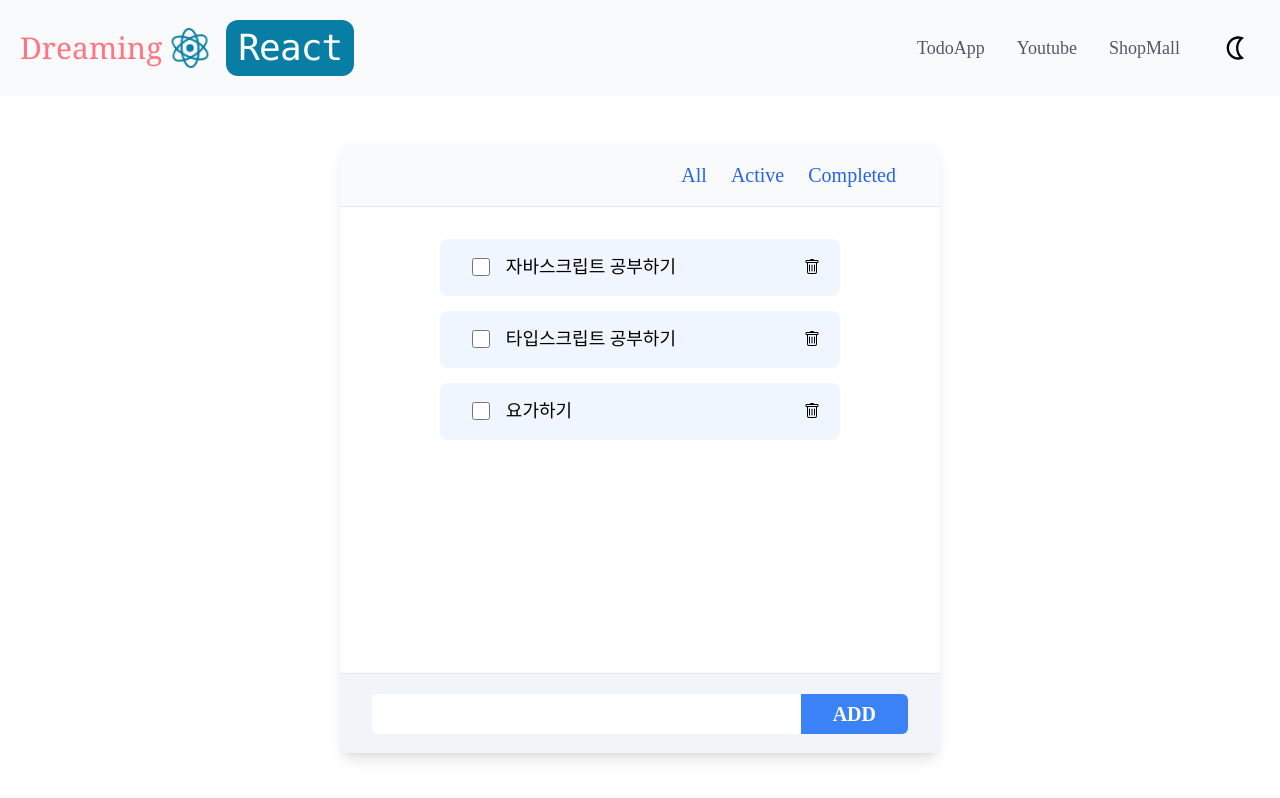
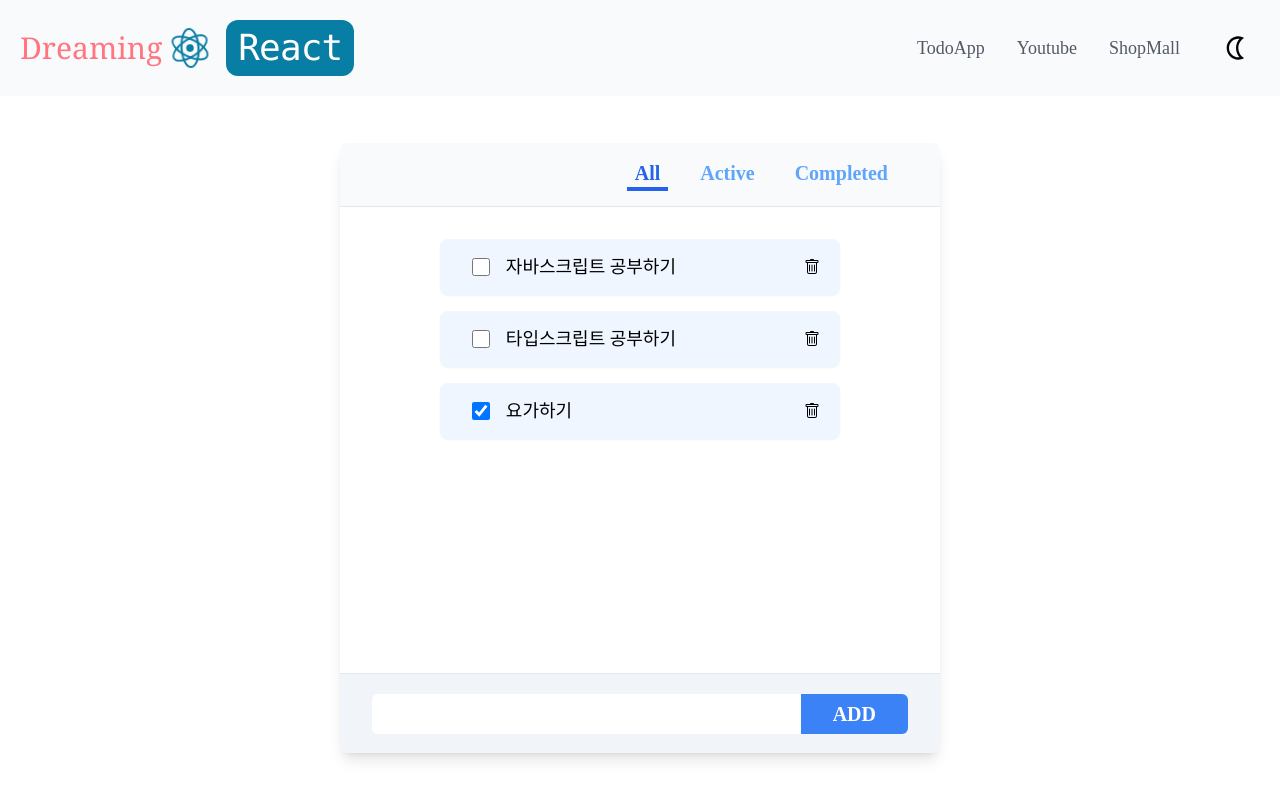
Before and after one commit to jjanmo/dreaming-react, a React (Vite) app: page /todos in a window 1280 px wide. Built offline with nearby package versions, Linux system fonts and the light colour scheme.

Commit message:
feat: make/update todos ui

```diff
--- a/src/components/todos/Body.tsx
+++ b/src/components/todos/Body.tsx
@@ -1,29 +1,22 @@
+import { useContext, useEffect, useState } from 'react'
 import Todo from './Todo'
+import { Todo as TodoType, TodosContext } from '@components/contexts/TodosContext'
 
 export default function Body() {
-  const data = [
-    {
-      id: 1,
-      content: '자바스크립트 공부하기',
-      status: 'doing',
-    },
-    {
-      id: 2,
-      content: '타입스크립트 공부하기',
-      status: 'doing',
-    },
-    {
-      id: 3,
-      content: '요가하기',
-      status: 'done',
-    },
-  ]
+  const { todos, selectedType } = useContext(TodosContext)
+  const [selectedTodos, setSelectedTodos] = useState<TodoType[]>(todos)
+
+  useEffect(() => {
+    if (selectedType === 'all') return setSelectedTodos(todos)
+    if (selectedType === 'active') return setSelectedTodos(todos.filter((todo) => !todo.done))
+    if (selectedType === 'completed') return setSelectedTodos(todos.filter((todo) => todo.done))
+  }, [selectedType, todos])
 
   return (
     <div className="h-[466px]">
       <ul className="h-full py-4 overflow-y-scroll">
-        {data.map((item) => (
-          <Todo key={item.id} {...item} />
+        {selectedTodos.map((todo) => (
+          <Todo key={todo.id} {...todo} />
         ))}
       </ul>
     </div>
--- a/src/components/todos/Form.tsx
+++ b/src/components/todos/Form.tsx
@@ -1,9 +1,35 @@
+import { TodosContext } from '@components/contexts/TodosContext'
+import { useContext, useState } from 'react'
+
 export default function Form() {
+  const { addTodo } = useContext(TodosContext)
+  const [content, setContent] = useState<string>('')
+
+  const handleSubmit = (e: React.FormEvent<HTMLFormElement>) => {
+    e.preventDefault()
+
+    if (content) {
+      addTodo({ content })
+      setContent('')
+    }
+  }
+
+  const handleChange = (e: React.ChangeEvent<HTMLInputElement>) => {
+    const { value } = e.target
+    setContent(value)
+  }
+
   return (
-    <form className="flex justify-center items-center h-20 px-8  bg-slate-100 border-t border-slate-200 border-solid">
+    <form
+      className="flex justify-center items-center h-20 px-8  bg-slate-100 border-t border-slate-200 border-solid"
+      onSubmit={handleSubmit}
+    >
       <input
         type="text"
         className="flex-8/12 w-full h-10 px-2 rounded-tl-md rounded-bl-md outline-none"
+        autoFocus
+        value={content}
+        onChange={handleChange}
       />
       <button className="flex-4/12 h-10 px-8  bg-blue-500 text-white text-xl font-semibold rounded-tr-md rounded-br-md">
         ADD
--- a/src/components/todos/Header.tsx
+++ b/src/components/todos/Header.tsx
@@ -1,9 +1,49 @@
+import { SelectedType, TodosContext } from '@components/contexts/TodosContext'
+import { useContext, useState } from 'react'
+
 export default function Header() {
+  const { updateSelectedType, selectedType } = useContext(TodosContext)
+
+  const handleClick = (e: React.MouseEvent<HTMLButtonElement>) => {
+    const selectedType = (e.target as HTMLButtonElement).dataset.selectedType as SelectedType
+    updateSelectedType({ type: selectedType })
+  }
+
   return (
     <div className="flex justify-end items-center h-16 px-8 py-6 bg-slate-50 border-b border-slate-200 border-solid">
-      <button className="mx-3 text-xl text-blue-600 font-medium">All</button>
-      <button className="mx-3 text-xl text-blue-600 font-medium">Active</button>
-      <button className="mx-3 text-xl text-blue-600 font-medium">Completed</button>
+      <button
+        className={`px-2 mx-3 text-xl font-semibold transition duration-75 ${
+          selectedType === 'all'
+            ? ' text-blue-600 border-b-4 border-blue-600'
+            : 'text-blue-400 border-b-4 border-transparent'
+        }`}
+        data-selected-type="all"
+        onClick={handleClick}
+      >
+        All
+      </button>
+      <button
+        className={`px-2 mx-3 text-xl font-semibold transition duration-75 ${
+          selectedType === 'active'
+            ? ' text-blue-600 border-b-4 border-blue-600'
+            : ' text-blue-400 border-b-4 border-transparent'
+        }`}
+        data-selected-type="active"
+        onClick={handleClick}
+      >
+        Active
+      </button>
+      <button
+        className={`px-2 mx-3 text-xl font-semibold transition duration-75 ${
+          selectedType === 'completed'
+            ? 'text-blue-600 border-b-4 border-blue-600'
+            : 'text-blue-400 border-b-4 border-transparent'
+        }`}
+        data-selected-type="completed"
+        onClick={handleClick}
+      >
+        Completed
+      </button>
     </div>
   )
 }
--- a/src/components/todos/Todo.tsx
+++ b/src/components/todos/Todo.tsx
@@ -1,22 +1,38 @@
+import { Todo, TodosContext } from '@components/contexts/TodosContext'
+import { useContext } from 'react'
 import { BsTrash } from 'react-icons/bs'
 
-interface Props {
-  id: number
-  content: string
-  status: string
-}
+export default function Todo({ id, content, done }: Todo) {
+  const { updateTodo, deleteTodo } = useContext(TodosContext)
 
-export default function Todo({ id, content, status }: Props) {
+  const handleChange = () => {
+    updateTodo({ id })
+  }
+
+  const handleClickDelete = () => {
+    const response = confirm('정말로 삭제하시겠습니까?')
+
+    if (response) {
+      deleteTodo({ id })
+    }
+  }
+
   return (
     <li className="flex items-center justify-between w-8/12 h-14 pl-8 pr-5 my-4 m-auto rounded-lg bg-blue-50 shadow-sm">
-      <input className="flex-1/8 w-5 h-5 cursor-pointer" id={`${id}`} type="checkbox" />
-      <label
-        className="text-lg w-full h-full px-4 flex items-center cursor-pointer"
-        htmlFor={`${id}`}
-      >
+      <input
+        id={id}
+        className="flex-1/8 w-5 h-5 cursor-pointer"
+        type="checkbox"
+        onChange={handleChange}
+        checked={done}
+      />
+      <label className="text-lg w-full h-full px-4 flex items-center cursor-pointer" htmlFor={id}>
         {content}
       </label>
-      <button className="flex justify-center items-center rounded-full hover:scale-125 hover:rotate-12  transition duration-150 ease-in-out">
+      <button
+        className="flex justify-center items-center rounded-full hover:scale-125 hover:rotate-12  transition duration-150 ease-in-out"
+        onClick={handleClickDelete}
+      >
         <BsTrash />
       </button>
     </li>
--- a/src/pages/Todos.tsx
+++ b/src/pages/Todos.tsx
@@ -1,9 +1,11 @@
 import Form from '@components/todos/Form'
 import Header from '@components/todos/Header'
 import Body from '@components/todos/Body'
+import { TodosProvider } from '@components/contexts/TodosContext'
 
 export default function Todos() {
   return (
+    <TodosProvider>
       <div className="flex justify-center items-center w-full h-[calc(100vh-96px)]">
         <div className="w-[600px] rounded-lg overflow-hidden box shadow-lg">
           <Header />
@@ -11,5 +13,6 @@ export default function Todos() {
           <Form />
         </div>
       </div>
+    </TodosProvider>
   )
 }
```
Lines whose indentation alone changed are shown as unchanged.
